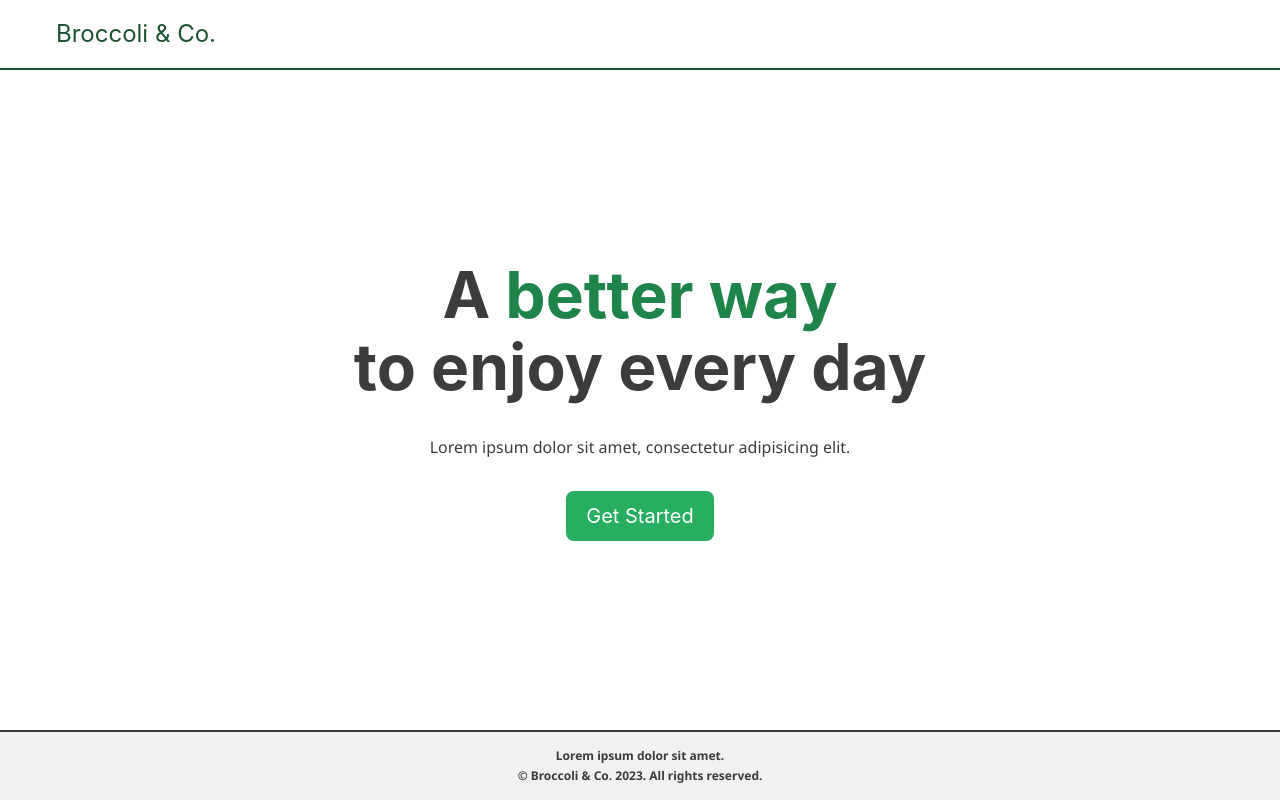
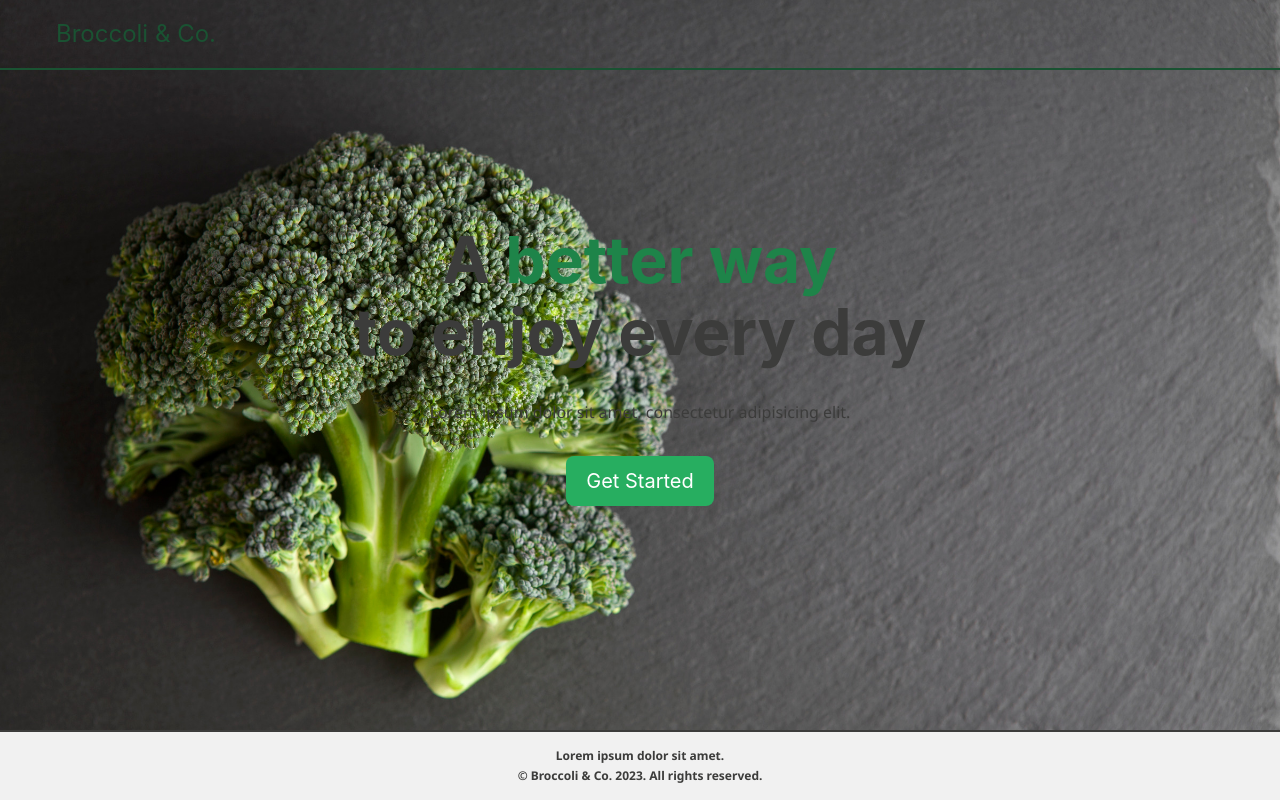
Before and after one commit to elray72/air-broc, a React (Vite) app: page / in a window 1280 px wide. Built offline with nearby package versions, Linux system fonts and the light colour scheme; a web font is replaced by a local one.

Commit message:
feat: wip - home bg

```diff
--- a/src/layouts/LandingLayout/_landingLayout.scss
+++ b/src/layouts/LandingLayout/_landingLayout.scss
@@ -2,12 +2,19 @@
 
 .landing {
   display: flex;
+  background: url('./assets/broc-bg.jpg') center center;
+
+  background-size: cover;
   flex-direction: column;
   align-items: stretch;
   min-height: 100vh;
 
   &__header {
-    flex: 0 0 auto;
+    position: absolute;
+    top: 0;
+    right: 0;
+    width: 100%;
+    z-index: 1;
   }
 
   &__main {
```
Also changed, not shown: src/layouts/LandingLayout/assets/broc-bg.jpg (added).
